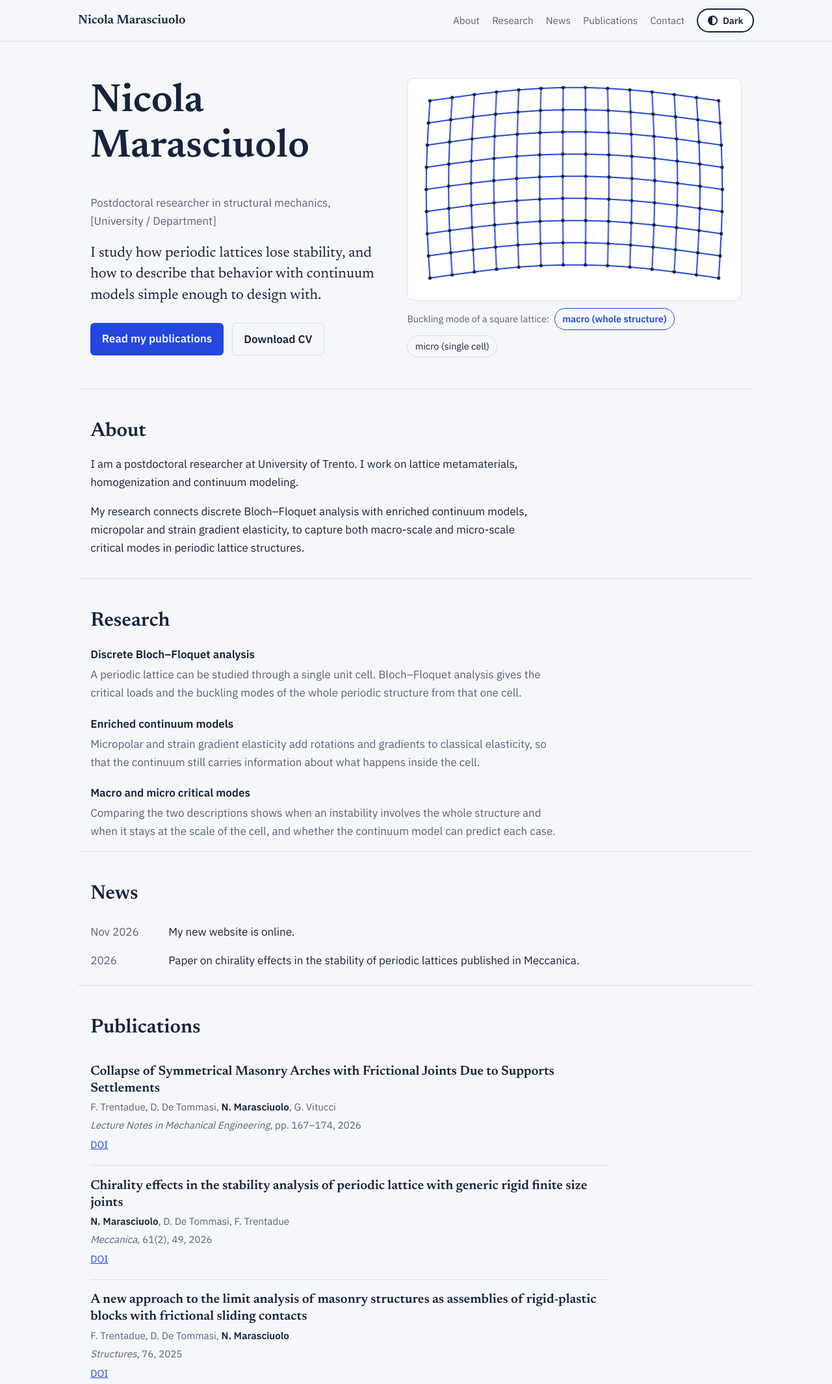
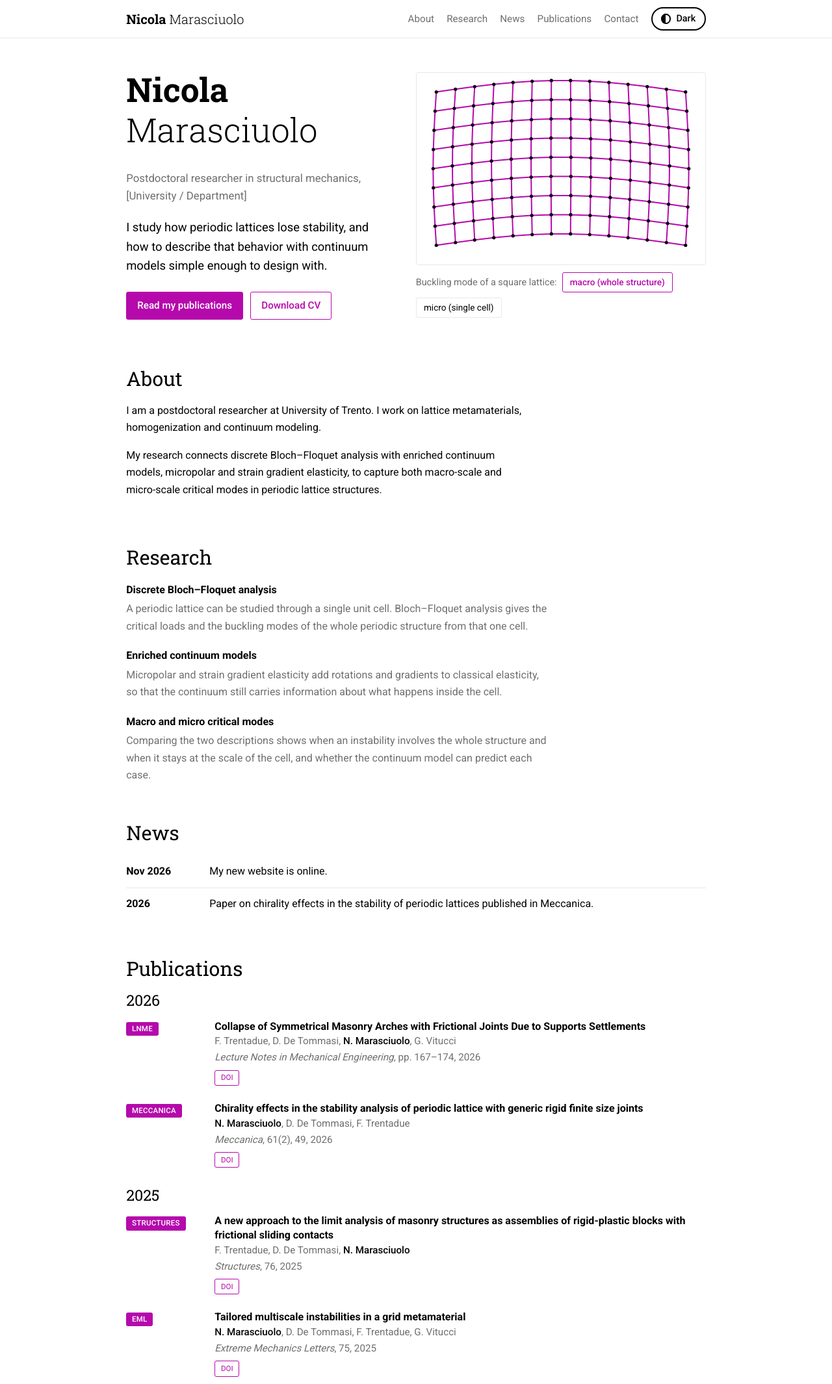
Before and after one commit to NicolaMarasciuolo/NicolaMarasciuolo.github.io, a plain HTML site: page index.html in a window 1280 px wide. Shown: the top 2130 px of the page at 65% size. Drawn offline with Linux system fonts and the light colour scheme; some icons are missing.

Commit message:
Add files via upload

```diff
--- a/dati.js
+++ b/dati.js
@@ -1,6 +1,6 @@
 // FILE DA MODIFICARE: qui inserisci novità e pubblicazioni.
 // Per aggiungere una voce copia un blocco {...}, incollalo e cambia i testi (virgola dopo ogni blocco).
-// type: "journal" oppure "conference". Per link o abstract che non hai, lascia "".
+// abbr: sigla della rivista, mostrata come etichetta colorata (cambiala o toglila). type: "journal" oppure "conference". Per link o abstract che non hai, lascia "".
 
 const NEWS = [
   { date: "Nov 2026", text: "My new website is online." },
@@ -8,34 +8,34 @@ const NEWS = [
 ];
 
 const PUBLICATIONS = [
-  { year: 2026, type: "conference", title: "Collapse of Symmetrical Masonry Arches with Frictional Joints Due to Supports Settlements",
+  { year: 2026, type: "conference", abbr: "LNME", title: "Collapse of Symmetrical Masonry Arches with Frictional Joints Due to Supports Settlements",
     authors: "F. Trentadue, D. De Tommasi, N. Marasciuolo, G. Vitucci", venue: "Lecture Notes in Mechanical Engineering", details: "pp. 167–174",
     doi: "https://doi.org/10.1007/978-3-032-17231-0_21", abstract: "" },
-  { year: 2026, type: "journal", title: "Chirality effects in the stability analysis of periodic lattice with generic rigid finite size joints",
+  { year: 2026, type: "journal", abbr: "Meccanica", title: "Chirality effects in the stability analysis of periodic lattice with generic rigid finite size joints",
     authors: "N. Marasciuolo, D. De Tommasi, F. Trentadue", venue: "Meccanica", details: "61(2), 49",
     doi: "https://doi.org/10.1007/s11012-026-02109-3", abstract: "" },
-  { year: 2025, type: "journal", title: "A new approach to the limit analysis of masonry structures as assemblies of rigid-plastic blocks with frictional sliding contacts",
+  { year: 2025, type: "journal", abbr: "Structures", title: "A new approach to the limit analysis of masonry structures as assemblies of rigid-plastic blocks with frictional sliding contacts",
     authors: "F. Trentadue, D. De Tommasi, N. Marasciuolo", venue: "Structures", details: "76",
     doi: "https://doi.org/10.1016/j.istruc.2025.108895", abstract: "" },
-  { year: 2025, type: "journal", title: "Tailored multiscale instabilities in a grid metamaterial",
+  { year: 2025, type: "journal", abbr: "EML", title: "Tailored multiscale instabilities in a grid metamaterial",
     authors: "N. Marasciuolo, D. De Tommasi, F. Trentadue, G. Vitucci", venue: "Extreme Mechanics Letters", details: "75",
     doi: "https://doi.org/10.1016/j.eml.2024.102284", abstract: "" },
-  { year: 2024, type: "journal", title: "Thrust in a symmetric masonry arch with frictional joints on spreading supports",
+  { year: 2024, type: "journal", abbr: "Acta Mech", title: "Thrust in a symmetric masonry arch with frictional joints on spreading supports",
     authors: "F. Trentadue, D. De Tommasi, N. Marasciuolo, G. Vitucci", venue: "Acta Mechanica", details: "235(2)",
     doi: "https://doi.org/10.1007/s00707-023-03759-0",
     abstract: "" },
-  { year: 2023, type: "journal", title: "Elastic stability of a lattice of cross-braced shear deformable beams",
+  { year: 2023, type: "journal", abbr: "EJM A/Solids", title: "Elastic stability of a lattice of cross-braced shear deformable beams",
     authors: "F. Trentadue, G. Caramia, D. De Tommasi, N. Marasciuolo, G. Vitucci", venue: "European Journal of Mechanics, A/Solids", details: "102",
     doi: "https://doi.org/10.1016/j.euromechsol.2023.105118",
     abstract: "" },
-  { year: 2023, type: "conference", title: "Stability domain and optimal design of a metamaterial made-up of a beam lattice with diagonal cables",
+  { year: 2023, type: "conference", abbr: "MRP", title: "Stability domain and optimal design of a metamaterial made-up of a beam lattice with diagonal cables",
     authors: "F. Trentadue, D. De Tommasi, G. Caramia, N. Marasciuolo", venue: "Materials Research Proceedings", details: "26, pp. 493–498",
     doi: "https://doi.org/10.21741/9781644902431-80", abstract: "" },
-  { year: 2022, type: "journal", title: "Optimization of tensegral roofs for innovative greenhouses",
+  { year: 2022, type: "journal", abbr: "MRC", title: "Optimization of tensegral roofs for innovative greenhouses",
     authors: "D. De Tommasi, S. Fuina, N. Marasciuolo, G. Scarascia-Mugnozza, F. Trentadue", venue: "Mechanics Research Communications", details: "125",
     doi: "https://doi.org/10.1016/j.mechrescom.2022.103975",
     abstract: "" },
-  { year: 2021, type: "journal", title: "Stability domain and design of a plane metamaterial made up of a periodic mesh of rods with cross-bracing cables",
+  { year: 2021, type: "journal", abbr: "AES", title: "Stability domain and design of a plane metamaterial made up of a periodic mesh of rods with cross-bracing cables",
     authors: "F. Trentadue, D. De Tommasi, N. Marasciuolo", venue: "Applications in Engineering Science", details: "5",
     doi: "https://doi.org/10.1016/j.apples.2021.100036",
     abstract: "" }
--- a/index.html
+++ b/index.html
@@ -8,12 +8,14 @@
 <script>try{document.documentElement.dataset.theme=localStorage.getItem("tema")||(matchMedia("(prefers-color-scheme:dark)").matches?"dark":"light")}catch(e){document.documentElement.dataset.theme="light"}</script>
 <link rel="preconnect" href="https://fonts.googleapis.com">
 <link rel="preconnect" href="https://fonts.gstatic.com" crossorigin>
-<link href="https://fonts.googleapis.com/css2?family=IBM+Plex+Sans:wght@400;500;600&family=Newsreader:opsz,wght@6..72,400;6..72,600&display=swap" rel="stylesheet">
-<link rel="stylesheet" href="style.css?v=3">
+<link href="https://fonts.googleapis.com/css2?family=Roboto:wght@300;400;500;700&family=Roboto+Slab:wght@300;400;700&display=swap" rel="stylesheet">
+<link rel="stylesheet" href="https://cdnjs.cloudflare.com/ajax/libs/academicons/1.9.4/css/academicons.min.css">
+<link rel="stylesheet" href="https://cdnjs.cloudflare.com/ajax/libs/font-awesome/6.5.2/css/all.min.css">
+<link rel="stylesheet" href="style.css?v=4">
 </head>
 <body>
 <header class="nav">
-  <a class="brand" href="#top">Nicola Marasciuolo</a>
+  <a class="brand" href="#top"><b>Nicola</b> Marasciuolo</a>
   <nav>
     <a href="#about">About</a>
     <a href="#research">Research</a>
@@ -27,7 +29,7 @@
 <main id="top">
   <section class="hero">
     <div class="hero-text">
-      <h1>Nicola Marasciuolo</h1>
+      <h1><b>Nicola</b> Marasciuolo</h1>
       <p class="role">Postdoctoral researcher in structural mechanics, [University / Department]</p>
       <p class="lead">I study how periodic lattices lose stability, and how to describe that behavior with continuum models simple enough to design with.</p>
       <p class="actions">
@@ -75,24 +77,26 @@
 
   <section id="publications" class="block">
     <h2>Publications</h2>
-    <ol id="pub-list" class="pubs"></ol>
+    <div id="pub-list" class="pubs"></div>
   </section>
 
   <section id="contact" class="block">
     <h2>Contact</h2>
     <p>Email is the best way to reach me: <a href="mailto:name@university.it">name@university.it</a></p>
-    <p class="links">
-      <a href="https://scholar.google.com/citations?user=6_VzYNsAAAAJ&hl=en&oi=ao/">Google Scholar</a>
-      <a href="https://orcid.org/0000-0002-2807-3899">ORCID</a>
-      <a href="https://github.com/NicolaMarasciuolo">GitHub</a>
-      <a href="https://www.linkedin.com/in/nicola-marasciuolo-9916451b7/">LinkedIn</a>
-      <a href="https://www.researchgate.net/profile/Nicola-Marasciuolo?ev=hdr_xprf/">ResearchGate</a>
-    </p>
+    <ul class="social">
+      <li><a href="mailto:name@university.it" title="Email" aria-label="Email"><i class="fa-solid fa-envelope"></i></a></li>
+      <li><a href="https://scholar.google.com/citations?user=6_VzYNsAAAAJ&amp;hl=en&amp;oi=ao" title="Google Scholar" aria-label="Google Scholar"><i class="ai ai-google-scholar"></i></a></li>
+      <li><a href="https://orcid.org/0000-0002-2807-3899" title="ORCID" aria-label="ORCID"><i class="ai ai-orcid"></i></a></li>
+      <li><a href="https://www.researchgate.net/profile/Nicola-Marasciuolo?ev=hdr_xprf" title="ResearchGate" aria-label="ResearchGate"><i class="ai ai-researchgate"></i></a></li>
+      <li><a href="https://www.scopus.com/" title="Scopus" aria-label="Scopus"><i class="ai ai-scopus"></i></a></li>
+      <li><a href="https://github.com/NicolaMarasciuolo" title="GitHub" aria-label="GitHub"><i class="fa-brands fa-github"></i></a></li>
+      <li><a href="https://www.linkedin.com/in/nicola-marasciuolo-9916451b7/" title="LinkedIn" aria-label="LinkedIn"><i class="fa-brands fa-linkedin"></i></a></li>
+    </ul>
   </section>
 </main>
 
 <footer>© <span id="year"></span> Nicola Marasciuolo</footer>
-<script src="dati.js?v=3"></script>
-<script src="script.js?v=3"></script>
+<script src="dati.js?v=4"></script>
+<script src="script.js?v=4"></script>
 </body>
 </html>
--- a/script.js
+++ b/script.js
@@ -3,14 +3,25 @@ const reduce = matchMedia("(prefers-reduced-motion: reduce)").matches;
 const esc = s => String(s).replace(/[&<>"]/g, c => ({"&":"&amp;","<":"&lt;",">":"&gt;",'"':"&quot;"}[c]));
 document.getElementById("news-list").innerHTML = NEWS.map(n =>
   `<li><time>${esc(n.date)}</time><span>${esc(n.text)}</span></li>`).join("");
-document.getElementById("pub-list").innerHTML = PUBLICATIONS.map(p => {
-  const links = [p.doi && `<a href="${esc(p.doi)}">DOI</a>`, p.pdf && `<a href="${esc(p.pdf)}">PDF</a>`].filter(Boolean).join("");
-  return `<li><div class="pub-title">${esc(p.title)}</div>
-    <div class="pub-meta">${esc(p.authors).replace("N. Marasciuolo", "<strong>N. Marasciuolo</strong>")}</div>
-    <div class="pub-meta"><em>${esc(p.venue)}</em>${p.details ? ", " + esc(p.details) : ""}, ${esc(p.year)}</div>
-    ${links ? `<div class="pub-links">${links}</div>` : ""}
-    ${p.abstract ? `<details><summary>Abstract</summary><p>${esc(p.abstract)}</p></details>` : ""}</li>`;
-}).join("");
+const own = "N. Marasciuolo";
+const byYear = {};
+[...PUBLICATIONS].sort((x, y) => y.year - x.year).forEach(p => (byYear[p.year] = byYear[p.year] || []).push(p));
+const pubList = document.getElementById("pub-list");
+pubList.innerHTML = Object.keys(byYear).sort((x, y) => y - x).map(y =>
+  `<h3 class="year">${y}</h3><ol class="bib">` + byYear[y].map(p => {
+    const btns = [p.abstract && `<button type="button" class="abs">Abs</button>`,
+      p.doi && `<a href="${esc(p.doi)}">DOI</a>`, p.pdf && `<a href="${esc(p.pdf)}">PDF</a>`].filter(Boolean).join("");
+    return `<li><div class="abbr">${p.abbr ? `<span class="badge">${esc(p.abbr)}</span>` : ""}</div><div class="entry">
+      <div class="pub-title">${esc(p.title)}</div>
+      <div class="pub-meta">${esc(p.authors).replace(own, `<b class="me">${own}</b>`)}</div>
+      <div class="pub-meta"><em>${esc(p.venue)}</em>${p.details ? ", " + esc(p.details) : ""}, ${esc(p.year)}</div>
+      ${btns ? `<div class="pub-links">${btns}</div>` : ""}
+      ${p.abstract ? `<div class="abstract" hidden>${esc(p.abstract)}</div>` : ""}</div></li>`;
+  }).join("") + `</ol>`).join("");
+pubList.addEventListener("click", e => {
+  const b = e.target.closest(".abs"); if (!b) return;
+  const box = b.closest(".entry").querySelector(".abstract"); box.hidden = !box.hidden;
+});
 document.getElementById("year").textContent = new Date().getFullYear();
 
 // ---------- Reticolo animato nell'intestazione ----------
--- a/style.css
+++ b/style.css
@@ -1,53 +1,63 @@
-:root{--bg:#F5F7FA;--panel:#FFFFFF;--ink:#16233B;--muted:#56637A;--line:#D9DFE8;--macro:#2447E0;--micro:#0C8F7E;--max:1040px}
-[data-theme=dark]{--bg:#0F1726;--panel:#162037;--ink:#E7ECF6;--muted:#9AA7BF;--line:#26324D;--macro:#8AA4FF;--micro:#3FD1B8}
+:root{--bg:#FFFFFF;--panel:#FFFFFF;--ink:#000000;--muted:#6F6F6F;--line:#E8E8E8;--macro:#B509AC;--micro:#2698BA;--max:930px}
+[data-theme=dark]{--bg:#1C1C1D;--panel:#212529;--ink:#C9C9C9;--muted:#9A9A9A;--line:#424246;--macro:#2698BA;--micro:#E08BDC}
 *{box-sizing:border-box}
+[hidden]{display:none!important}
 html{scroll-behavior:smooth;scroll-padding-top:70px}
-body{margin:0;background:var(--bg);color:var(--ink);font:400 1.0625rem/1.65 "IBM Plex Sans",system-ui,sans-serif}
-a{color:var(--macro)}
+body{margin:0;background:var(--bg);color:var(--ink);font:400 1rem/1.65 Roboto,system-ui,sans-serif}
+a{color:var(--macro);text-decoration:none}
+a:hover{text-decoration:underline}
 a:focus-visible,button:focus-visible{outline:3px solid var(--macro);outline-offset:3px}
-h1,h2{font-family:Newsreader,Georgia,serif;font-weight:600;line-height:1.15;margin:0 0 .6em}
-h1{font-size:clamp(2.4rem,6vw,3.8rem)}
-h2{font-size:1.9rem}
-.nav{position:sticky;top:0;z-index:5;display:flex;justify-content:space-between;align-items:center;gap:1rem;flex-wrap:wrap;padding:.8rem max(1.2rem,calc((100% - var(--max))/2));background:var(--bg);border-bottom:1px solid var(--line)}
-.brand{font-family:Newsreader,Georgia,serif;font-weight:600;font-size:1.2rem;color:var(--ink);text-decoration:none}
+h1,h2,h3{font-family:"Roboto Slab",Georgia,serif;font-weight:300;line-height:1.2;margin:0 0 .6em}
+h1 b,.brand b{font-weight:700}
+h1{font-size:clamp(2.2rem,5.5vw,3.2rem)}
+h2{font-size:1.9rem;font-weight:400}
+.nav{position:sticky;top:0;z-index:5;display:flex;justify-content:space-between;align-items:center;gap:1rem;flex-wrap:wrap;padding:.7rem max(1.2rem,calc((100% - var(--max))/2 + 1.2rem));background:var(--bg);border-bottom:1px solid var(--line)}
+.brand{font-family:"Roboto Slab",Georgia,serif;font-weight:300;font-size:1.25rem;color:var(--ink)}
+.brand:hover{text-decoration:none}
 .nav nav{display:flex;gap:1.2rem;align-items:center;flex-wrap:wrap}
-.nav nav a{color:var(--muted);text-decoration:none;font-size:.95rem}
-.nav nav a:hover{color:var(--ink)}
-#theme{display:inline-flex;align-items:center;gap:.5rem;font:inherit;font-size:.9rem;font-weight:600;padding:.3rem .9rem;border-radius:99px;border:2px solid var(--ink);background:var(--panel);color:var(--ink);cursor:pointer}
+.nav nav a{color:var(--muted);font-size:.95rem}
+.nav nav a:hover{color:var(--macro);text-decoration:none}
+#theme{display:inline-flex;align-items:center;gap:.5rem;font:inherit;font-size:.9rem;font-weight:500;padding:.25rem .85rem;border-radius:99px;border:2px solid var(--ink);background:var(--panel);color:var(--ink);cursor:pointer}
 #theme:hover{border-color:var(--macro);color:var(--macro)}
 #theme .ico{width:.95rem;height:.95rem;border-radius:50%;border:2px solid currentColor;background:linear-gradient(90deg,currentColor 50%,transparent 50%)}
 main>section{max-width:var(--max);margin:0 auto;padding:0 1.2rem}
-.hero{display:grid;grid-template-columns:1fr 1.15fr;gap:2.5rem;align-items:center;padding-top:3.5rem!important;padding-bottom:3rem!important}
-.role{color:var(--muted);margin:0 0 1.2rem}
-.lead{font-family:Newsreader,Georgia,serif;font-size:1.4rem;line-height:1.45;margin:0 0 1.6rem}
-.actions{display:flex;gap:.8rem;flex-wrap:wrap;margin:0}
-.btn{display:inline-block;padding:.65rem 1.1rem;border-radius:6px;background:var(--macro);color:var(--bg);font-weight:600;text-decoration:none}
-.btn.ghost{background:transparent;color:var(--ink);border:1px solid var(--line)}
-.btn:hover{filter:brightness(1.1)}
+.hero{display:grid;grid-template-columns:1fr 1.1fr;gap:2.5rem;align-items:center;padding-top:3rem!important;padding-bottom:1rem!important}
+.role{color:var(--muted);margin:0 0 1.2rem;font-size:1.05rem}
+.lead{font-size:1.15rem;line-height:1.6;margin:0 0 1.6rem}
+.actions{display:flex;gap:.7rem;flex-wrap:wrap;margin:0}
+.btn{display:inline-block;padding:.5rem 1rem;border-radius:3px;border:1px solid var(--macro);background:var(--macro);color:#fff;font-weight:500;font-size:.95rem}
+.btn.ghost{background:transparent;color:var(--macro)}
+.btn:hover{background:var(--macro);color:#fff;text-decoration:none;filter:brightness(1.12)}
 .hero-fig{margin:0}
-#lattice{width:100%;aspect-ratio:3/2;display:block;background:var(--panel);border:1px solid var(--line);border-radius:10px}
+#lattice{width:100%;aspect-ratio:3/2;display:block;background:var(--panel);border:1px solid var(--line);border-radius:4px}
 figcaption{display:flex;flex-wrap:wrap;gap:.5rem;align-items:center;margin-top:.7rem;font-size:.9rem;color:var(--muted)}
-.mode{font:inherit;font-size:.9rem;padding:.25rem .7rem;border-radius:99px;border:1px solid var(--line);background:transparent;color:var(--ink);cursor:pointer}
-.mode.macro[aria-pressed=true]{border-color:var(--macro);color:var(--macro);font-weight:600}
-.mode.micro[aria-pressed=true]{border-color:var(--micro);color:var(--micro);font-weight:600}
-.block{padding-top:3rem!important;padding-bottom:1rem!important;border-top:1px solid var(--line)}
+.mode{font:inherit;font-size:.85rem;padding:.2rem .7rem;border-radius:3px;border:1px solid var(--line);background:transparent;color:var(--ink);cursor:pointer}
+.mode.macro[aria-pressed=true]{border-color:var(--macro);color:var(--macro);font-weight:500}
+.mode.micro[aria-pressed=true]{border-color:var(--micro);color:var(--micro);font-weight:500}
+.block{padding-top:3.5rem!important}
 .about-grid{display:flex;gap:2rem;align-items:flex-start}
 .about-grid p{margin-top:0;max-width:68ch}
-.photo{width:180px;height:180px;object-fit:cover;border-radius:10px;flex:none}
+.photo{width:180px;height:180px;object-fit:cover;border-radius:4px;flex:none}
 .topics{margin:0;max-width:72ch}
-.topics dt{font-weight:600;margin-top:1.2rem}
+.topics dt{font-weight:700;margin-top:1.2rem}
 .topics dd{margin:.2rem 0 0;color:var(--muted)}
-.news,.pubs{list-style:none;margin:0;padding:0;max-width:78ch}
-.news li{display:grid;grid-template-columns:6.5rem 1fr;gap:1rem;padding:.5rem 0}
-.news time{color:var(--muted)}
-.pubs li{padding:1.1rem 0;border-bottom:1px solid var(--line)}
-.pubs li:last-child{border-bottom:0}
-.pub-title{font-family:Newsreader,Georgia,serif;font-size:1.25rem;font-weight:600;line-height:1.3}
-.pub-meta{color:var(--muted);font-size:.95rem;margin:.2rem 0}
-.pub-meta strong{color:var(--ink)}
-.pub-links a{margin-right:1rem;font-size:.95rem}
-details{margin-top:.4rem;color:var(--muted);font-size:.95rem}
-summary{cursor:pointer;color:var(--ink)}
-.links{display:flex;gap:1.2rem;flex-wrap:wrap}
-footer{max-width:var(--max);margin:3rem auto 0;padding:1.5rem 1.2rem 2.5rem;color:var(--muted);font-size:.9rem;border-top:1px solid var(--line)}
-@media (max-width:760px){.hero{grid-template-columns:1fr}.about-grid{flex-direction:column}.news li{grid-template-columns:1fr;gap:0}}
+.news,.pubs{list-style:none;margin:0;padding:0}
+.news li{display:grid;grid-template-columns:7rem 1fr;gap:1rem;padding:.7rem 0;border-top:1px solid var(--line)}
+.news li:first-child{border-top:0}
+.news time{font-weight:700}
+h3.year{font-size:1.45rem;font-weight:400;margin:1.8rem 0 .9rem}
+h3.year:first-child{margin-top:0}
+.bib{list-style:none;margin:0;padding:0}
+.bib li{display:grid;grid-template-columns:7.5rem 1fr;gap:1rem;margin-bottom:1.5rem}
+.badge{display:inline-block;max-width:100%;background:var(--macro);color:#fff;font-size:.72rem;font-weight:500;line-height:1.3;padding:.2rem .55rem;border-radius:3px;text-transform:uppercase;letter-spacing:.02em}
+.pub-title{font-weight:700;line-height:1.35}
+.pub-meta{color:var(--muted);font-size:.95rem}
+.pub-meta .me{color:var(--ink);font-weight:500}
+.pub-links a,.pub-links button{display:inline-block;font:inherit;font-size:.72rem;text-transform:uppercase;padding:.1rem .55rem;margin:.4rem .4rem 0 0;border:1px solid var(--macro);border-radius:3px;background:transparent;color:var(--macro);cursor:pointer}
+.pub-links a:hover,.pub-links button:hover{background:var(--macro);color:#fff;text-decoration:none}
+.abstract{margin-top:.7rem;padding:.8rem 1rem;border:1px solid var(--line);border-radius:4px;font-size:.92rem;color:var(--muted)}
+.social{list-style:none;display:flex;flex-wrap:wrap;gap:1.3rem;margin:1.2rem 0 0;padding:0}
+.social a{display:block;font-size:2rem;line-height:1;color:var(--muted)}
+.social a:hover{color:var(--macro);text-decoration:none}
+footer{max-width:var(--max);margin:3.5rem auto 0;padding:1.5rem 1.2rem 2.5rem;color:var(--muted);font-size:.9rem;border-top:1px solid var(--line)}
+@media (max-width:760px){.hero{grid-template-columns:1fr}.about-grid{flex-direction:column}.news li{grid-template-columns:1fr;gap:0}.bib li{grid-template-columns:1fr;gap:.3rem}}
```
